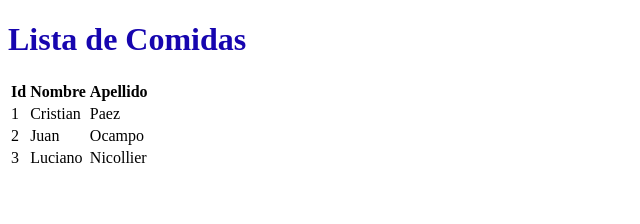
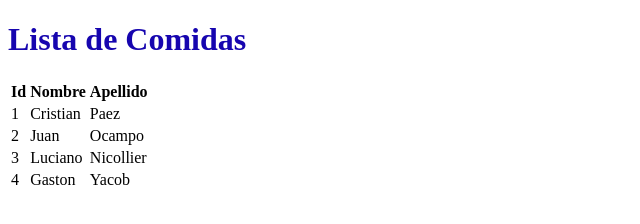
Before and after one commit to DocentePaez/p3, a plain HTML site: page acti5/index.html in a window 1280 px wide. Shown: the whole page, without its empty margins (0-640 px from the left). Drawn offline with Linux system fonts and the light colour scheme.

Commit message:
Update index.html

```diff
--- a/acti5/index.html
+++ b/acti5/index.html
@@ -28,6 +28,11 @@
     <td>Luciano</td>
     <td>Nicollier</td>
 </tr>
+<tr>
+    <td>4</td>
+    <td>Gaston</td>
+    <td>Yacob</td>
+</tr>
 </table>
 </body>
 </html>
```
